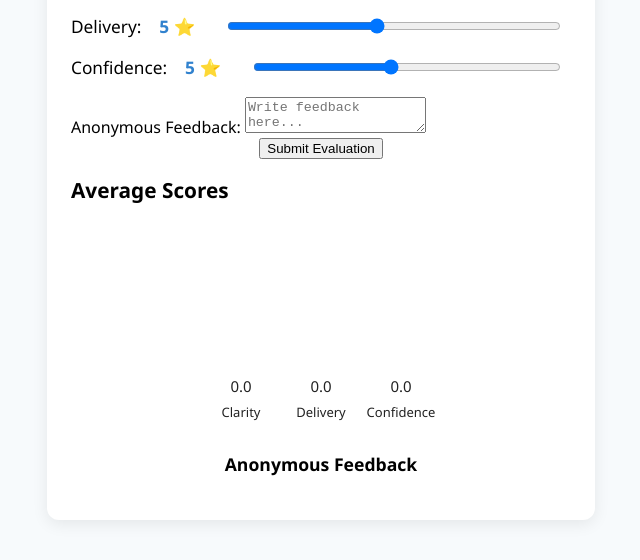
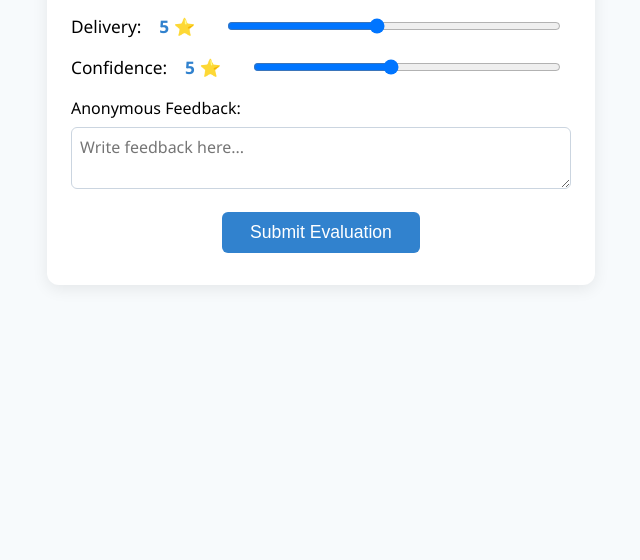
Before and after one commit to jjacobsonn/cs3660, a plain HTML site: page Jackson_Jacobson_Project1/index.html in a window 1280 px wide. Shown: the part 188-748 px from the top of the page, without its empty margins (319-959 px from the left). Drawn offline with Linux system fonts and the light colour scheme.

Commit message:
Fixed field input styling

```diff
--- a/Jackson_Jacobson_Project1/index.html
+++ b/Jackson_Jacobson_Project1/index.html
@@ -42,7 +42,8 @@
       <div id="success-message" style="display:none; color: #38a169; margin-top: 10px; font-weight: 600; text-align: center;">✅ Thank you! Your evaluation has been recorded.</div>
     </form>
 
-    <div id="results">
+    <!-- Results Section (hidden by default, shown after first submit) -->
+    <div id="results" style="display: none;">
       <!-- Average Scores Section -->
       <h2 class="section-title">Average Scores</h2>
       <!-- Bar Chart Canvas -->
--- a/Jackson_Jacobson_Project1/script.js
+++ b/Jackson_Jacobson_Project1/script.js
@@ -64,6 +64,10 @@ form.addEventListener("submit", function (e) {
     document.getElementById('success-message').style.display = 'none';
     Array.from(form.elements).forEach(el => el.disabled = false);
   }, 2000);
+
+  // Show results after first submit
+  const resultsSection = document.getElementById('results');
+  resultsSection.style.display = 'block';
 });
 
 // --- Utility: Calculate Average ---
@@ -127,3 +131,6 @@ function displayFeedbacks() {
 // --- Initial Render ---
 drawChart();
 displayFeedbacks();
+// Hide results section until first submit
+const resultsSection = document.getElementById('results');
+resultsSection.style.display = 'none';
--- a/Jackson_Jacobson_Project1/style.css
+++ b/Jackson_Jacobson_Project1/style.css
@@ -24,6 +24,7 @@ h1 {
   font-size: 1.3rem;
   font-weight: 600;
   margin-bottom: 18px;
+  text-align: center;
 }
 #feedbackList h3 {
   font-size: 1.1rem;
@@ -83,8 +84,30 @@ h1 {
 }
 
 /* --- Centered Button --- */
+textarea {
+  width: 100%;
+  margin-top: 8px;
+  border-radius: 6px;
+  border: 1px solid #cbd5e0;
+  padding: 8px;
+  font-size: 1rem;
+  box-sizing: border-box;
+  font-family: inherit;
+}
 form button[type="submit"] {
   display: block;
   margin-left: auto;
   margin-right: auto;
+  margin-top: 18px;
+  padding: 10px 28px;
+  background: #3182ce;
+  color: #fff;
+  border: none;
+  border-radius: 6px;
+  font-size: 1.1rem;
+  cursor: pointer;
+  transition: background 0.2s;
 }
+form button[type="submit"]:hover {
+  background: #225ea8;
+}
```
